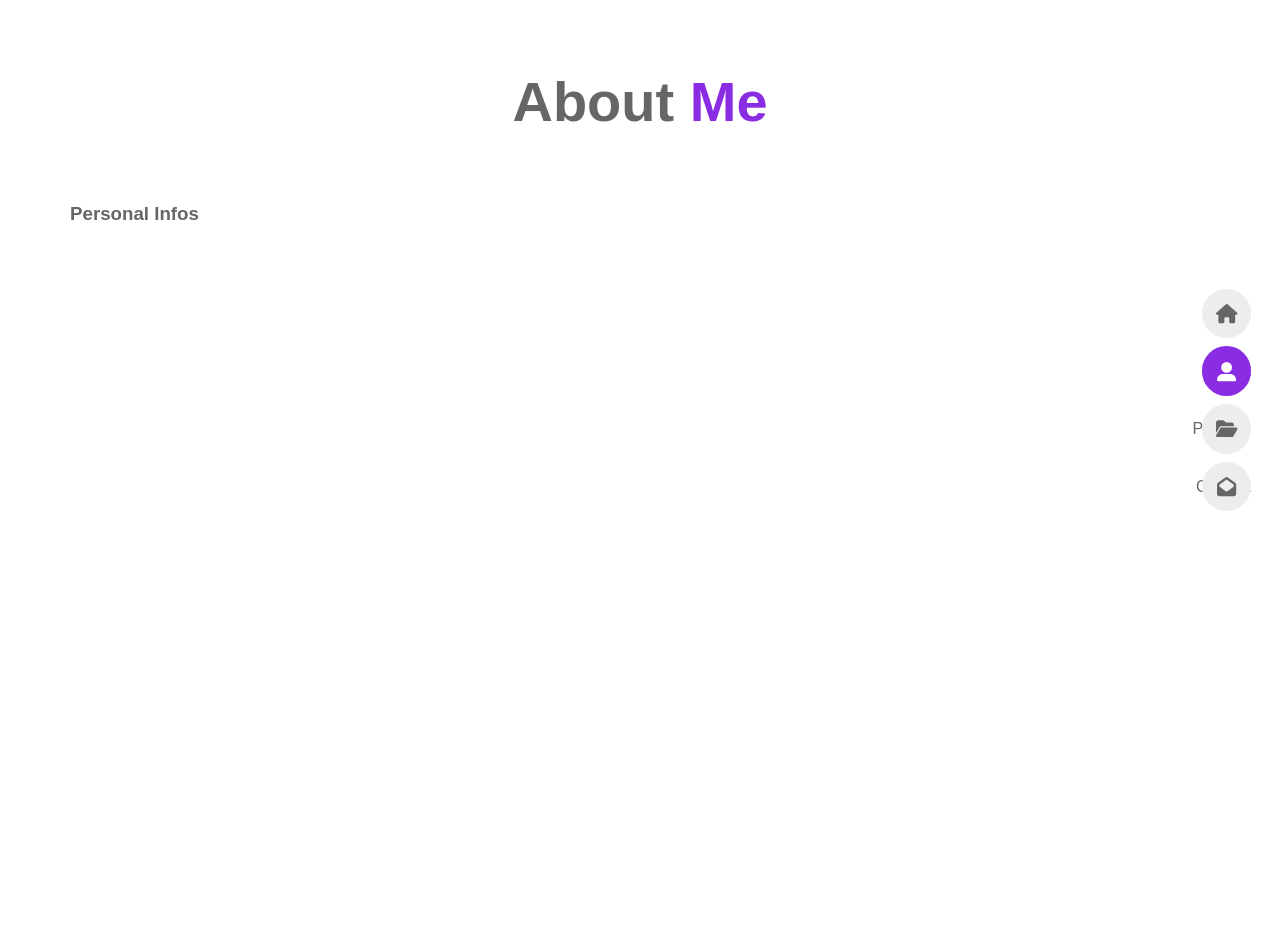
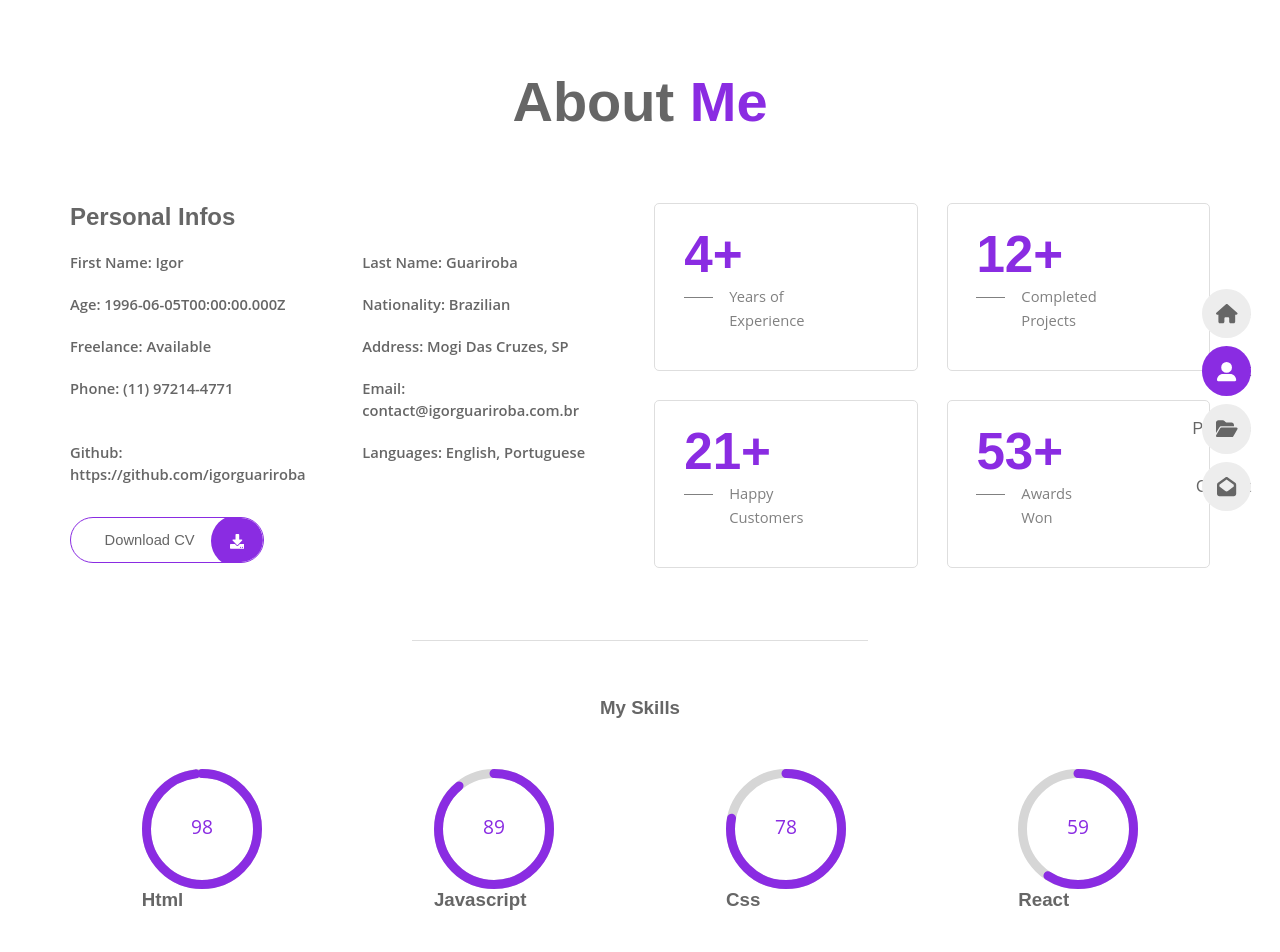
Before and after one commit to IgorGuariroba/portifoli, a React (Vite) app: page /sobre in a window 1280 px wide. Shown: the top 952 px of the page. Before the commit the page ends 800 px from the top, so only its background shows below. Built offline with nearby package versions, Linux system fonts and the light colour scheme.

Commit message:
Primeira parte das skills finalizada

```diff
--- a/package.json
+++ b/package.json
@@ -16,8 +16,13 @@
     "@fortawesome/free-regular-svg-icons": "^6.4.0",
     "@fortawesome/free-solid-svg-icons": "^6.4.0",
     "@fortawesome/react-fontawesome": "^0.2.0",
+    "@types/react-circular-progressbar": "^1.1.0",
+    "@types/react-html-parser": "^2.0.2",
+    "date-fns": "^2.30.0",
     "dotenv": "^16.0.3",
+    "html-react-parser": "^4.0.0",
     "react": "^18.2.0",
+    "react-circular-progressbar": "^2.1.0",
     "react-dom": "^18.2.0",
     "react-icons": "^4.9.0",
     "react-router-dom": "^6.11.1",
--- /dev/null
+++ b/src/Data.tsx
@@ -0,0 +1,118 @@
+export const personalInfo = [
+    {
+        id: 1,
+        title: "First Name",
+        description: "Igor",
+    },
+    {
+        id: 2,
+        title: "Last Name",
+        description: "Guariroba",
+    },
+    {
+        id: 3,
+        title: "Age",
+        description: "1996-06-05T00:00:00.000Z",
+    },
+    {
+        id: 4,
+        title: "Nationality",
+        description: "Brazilian",
+    },
+    {
+        id: 5,
+        title: "Freelance",
+        description: "Available",
+    },
+    {
+        id: 6,
+        title: "Address",
+        description: "Mogi Das Cruzes, SP",
+    },
+    {
+        id: 7,
+        title: "Phone",
+        description: "(11) 97214-4771",
+    },
+    {
+        id: 8,
+        title: "Email",
+        description: "contact@igorguariroba.com.br",
+    },
+    {
+        id: 9,
+        title: "Github",
+        description: "https://github.com/igorguariroba",
+    },
+    {
+        id: 10,
+        title: "Languages",
+        description: "English, Portuguese",
+    },
+];
+
+export const stats = [
+    {
+        id: 1,
+        no: "4+",
+        title: "Years of <br /> Experience",
+    },
+    {
+        id: 2,
+        no: "12+",
+        title: "Completed <br /> Projects",
+    },
+    {
+        id: 3,
+        no: "21+",
+        title: "Happy <br /> Customers",
+    },
+    {
+        id: 4,
+        no: "53+",
+        title: "Awards <br /> Won",
+    }
+];
+
+export const skills = [
+    {
+        id: 1,
+        title: 'Html',
+        percentage: 98,
+    },
+    {
+        id: 2,
+        title: 'Javascript',
+        percentage: 89,
+    },
+    {
+        id: 3,
+        title: 'Css',
+        percentage: 78,
+    },
+    {
+        id: 4,
+        title: 'React',
+        percentage: 59,
+    },
+    {
+        id: 5,
+        title: 'PHP',
+        percentage: 89,
+    },
+    {
+        id: 6,
+        title: 'Jquery',
+        percentage: 85,
+    },
+    {
+        id: 7,
+        title: 'Docker',
+        percentage: 78,
+    },
+    {
+        id:8,
+        title: 'Git',
+        percentage: 91,
+    },
+];
--- /dev/null
+++ b/src/components/info/Info.styles.ts
@@ -0,0 +1,13 @@
+import styled from "styled-components";
+export const InfoItem = styled.li`
+`;
+export const InfoTitle = styled.span`
+  font-size: ${props => props.theme.smallFontSize};
+  color: ${props => props.theme.titleColor} !important;
+  font-weight: ${props => props.theme.weigth600};
+`;
+export const InfoDescription = styled.span`
+  font-size: ${props => props.theme.smallFontSize};
+  color: ${props => props.theme.titleColor} !important;
+  font-weight: ${props => props.theme.weigth600};
+`;
--- /dev/null
+++ b/src/components/info/Info.tsx
@@ -0,0 +1,13 @@
+import {personalInfo} from "../../Data.tsx";
+import {InfoDescription, InfoItem, InfoTitle} from "./Info.styles.ts";
+
+export function Info() {
+    return (<>
+        {personalInfo.map(({id, title, description}) => (
+            <InfoItem key={id}>
+                <InfoTitle>{title}: </InfoTitle>
+                <InfoDescription>{description}</InfoDescription>
+            </InfoItem>
+        ))}
+    </>);
+}
--- /dev/null
+++ b/src/components/skills/Skills.styled.ts
@@ -0,0 +1,8 @@
+import styled from "styled-components";
+
+export const ProgressBox = styled.div``;
+export const ProgressCicle = styled.div`
+  width: 7.5rem;
+  height: 7.5rem;
+`;
+export const SkillTitle = styled.h3``;
--- /dev/null
+++ b/src/components/skills/Skills.tsx
@@ -0,0 +1,33 @@
+import {skills} from "../../Data.tsx";
+import {ProgressBox, ProgressCicle, SkillTitle} from "./Skills.styled.ts";
+import {CircularProgressbar} from "react-circular-progressbar";
+import 'react-circular-progressbar/dist/styles.css';
+import { useTheme } from 'styled-components';
+export function Skill() {
+    const theme = useTheme();
+    return (
+        <>
+            {skills.map(({id, title, percentage}) => (
+                <ProgressBox key={id}>
+                    <ProgressCicle>
+                        <CircularProgressbar
+                            strokeWidth={7.5}
+                            text={`${percentage}`}
+                            value={percentage}
+                            styles={{
+                                path: {
+                                    stroke: theme.firstColor,
+                                },
+                                text: {
+                                    fill: theme.firstColor,
+                                    fontSize: '16px',
+                                },
+                            }}
+                        />
+                    </ProgressCicle>
+                    <SkillTitle>{title}</SkillTitle>
+                </ProgressBox>
+            ))}
+        </>
+    );
+}
--- /dev/null
+++ b/src/components/stats/Stats.styles.ts
@@ -0,0 +1,28 @@
+import styled from "styled-components";
+
+export const StatsBox = styled.div`
+  border: 1px solid ${props => props.theme.borderColor};
+  padding: 1.25rem 1.8rem 1.56rem;
+  border-radius: 5px;
+`;
+export const StatsNo = styled.h3`
+  color: ${props => props.theme.firstColor};
+  font-size: ${props => props.theme.h1FontSize};
+  line-height: 1.2;
+`;
+export const StatsTitle = styled.p`
+    font-size: ${props => props.theme.smallFontSize};
+  line-height: 1.6;
+  padding-left: 2.81rem;
+  position: relative;
+
+  &::before {
+    content: '';
+    position: absolute;
+    left: 0;
+    top: 25%;
+    width: 1.8rem;
+    height: 1px;
+    background-color: ${props => props.theme.textColor};
+  }
+`;
--- /dev/null
+++ b/src/components/stats/Stats.tsx
@@ -0,0 +1,14 @@
+import {stats} from "../../Data.tsx";
+import {StatsBox, StatsNo, StatsTitle} from "./Stats.styles.ts";
+import parse from "html-react-parser";
+
+export function Stats() {
+    return (<>
+        {stats.map(({id, no, title}) => (
+            <StatsBox key={id}>
+                <StatsNo>{no}</StatsNo>
+                <StatsTitle>{parse(title)}</StatsTitle>
+            </StatsBox>
+        ))}
+    </>);
+}
--- a/src/pages/about/About.styled.ts
+++ b/src/pages/about/About.styled.ts
@@ -1,6 +1,13 @@
 import styled  from "styled-components";
+import {Button, Icon} from "../home/Home.styles.ts";
 
-export const Container = styled.main`
+/* ========= REUSABLE COMPONENTS ========= */
+// section padding-block: 70px;
+// grid display: grid; gap: 30px;
+// section__title font-size:big-font-size;  font-weight:800; text-align:center; margin-bottom:70px;
+// container max-width:1140px; margin-inline:auto;
+
+export const SectionContainer = styled.main`
   max-width: 1140px;
   margin-inline: auto;
   padding-block: 4.3rem;
@@ -20,6 +27,53 @@ export const Grid = styled.div`
   display: grid;
   gap: 1.8rem;
 `;
-export const Info = styled.div``;
-export const Subtitle = styled.h3``;
-export const ListGrid = styled.ul``;
+
+export const AboutContainerGrid = styled(Grid)`
+  grid-template-columns: repeat(2, 1fr);
+`;
+
+export const InfoAbout = styled.div`
+`;
+export const Subtitle = styled.h3`
+  font-size: ${props => props.theme.h3FontSize};
+  font-weight: ${props => props.theme.weigth600};
+  margin-bottom: 1.25rem;
+`;
+export const ListGrid = styled.ul`
+  display: grid;
+  gap: 1.8rem;
+  grid-template-columns: repeat(2, 1fr);
+  row-gap: 1.25rem;
+  margin-bottom: 2rem;
+`;
+export const ButtonAbout = styled(Button)``;
+export const IconAbout = styled(Icon)`
+    color: ${props => props.theme.textWhite}!important;
+`;
+
+export const StatsGrid = styled(Grid)`
+  grid-template-columns: repeat(2, 1fr);
+`;
+
+export const Separator = styled.div`
+  border-top: 1px  solid ${props => props.theme.borderColor};
+  max-width: 40%;
+  margin: 4.5rem auto 3.5rem;
+`;
+
+export const  SkillsAbout = styled.section`
+
+`;
+
+export const SectionSubTitle = styled.h3`
+    text-align: center;
+    margin-bottom: 3.12rem;
+`;
+
+export const SkillsContainerGrid = styled.div`
+  display: grid;
+  gap: 1.8rem;
+  grid-template-columns: repeat(4, 1fr);
+  row-gap: 3rem;
+  justify-items: center;
+`;
--- a/src/pages/about/About.tsx
+++ b/src/pages/about/About.tsx
@@ -1,17 +1,51 @@
-import {AboutS, Container, Grid, Info, ListGrid, Subtitle, Title} from "./About.styled.ts";
+import {
+    AboutContainerGrid,
+    AboutS,
+    ButtonAbout,
+    IconAbout,
+    InfoAbout,
+    ListGrid, SectionContainer, SectionSubTitle, Separator, SkillsAbout, SkillsContainerGrid,
+    StatsGrid,
+    Subtitle,
+    Title
+} from "./About.styled.ts";
+import {Info} from "../../components/info/Info.tsx";
+import {FaDownload} from "react-icons/fa";
+import {Stats} from "../../components/stats/Stats.tsx";
+import {Skill} from "../../components/skills/Skills.tsx";
 
 export function About() {
     return (
-        <Container>
+        <SectionContainer>
             <AboutS>
                 <Title>About <span>Me</span></Title>
-                <Grid>
-                    <Info>
-                    <Subtitle>Personal Infos</Subtitle>
-                        <ListGrid></ListGrid>
-                    </Info>
-                </Grid>
+                <AboutContainerGrid>
+                    <InfoAbout>
+                        <Subtitle>Personal  Infos</Subtitle>
+
+                        <ListGrid>
+                            <Info></Info>
+                        </ListGrid>
+
+                        <ButtonAbout to={'/'}>
+                            Download CV
+                            <IconAbout><FaDownload/></IconAbout>
+                        </ButtonAbout>
+                    </InfoAbout>
+                    <StatsGrid>
+                        <Stats></Stats>
+                    </StatsGrid>
+                </AboutContainerGrid>
             </AboutS>
-        </Container>
+            <Separator>
+
+            </Separator>
+            <SkillsAbout>
+                <SectionSubTitle>My Skills</SectionSubTitle>
+                <SkillsContainerGrid>
+                    <Skill />
+                </SkillsContainerGrid>
+            </SkillsAbout>
+        </SectionContainer>
     );
 }
```
Also changed, not shown: 6 other files (tests, documents, lock files or other folders).
